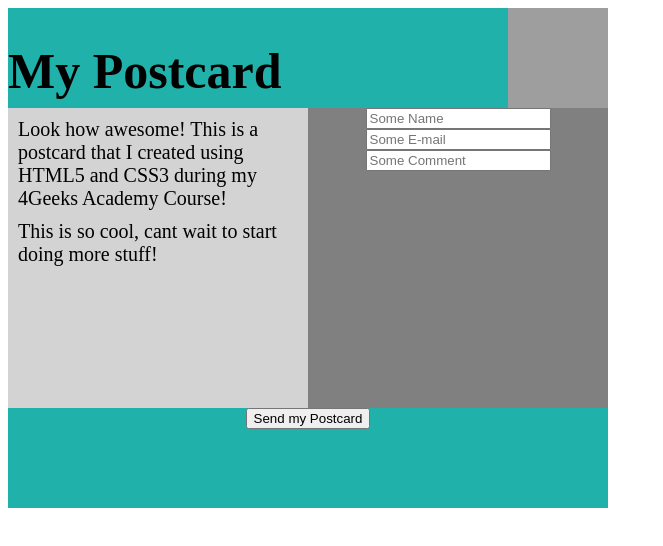
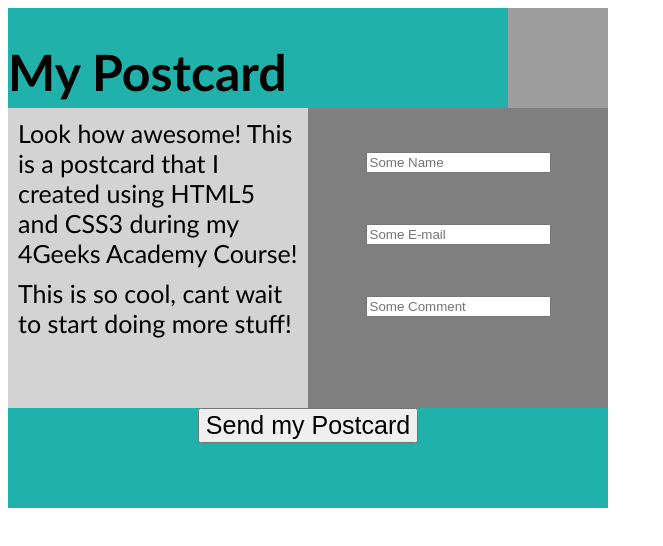
Before and after one commit to Steph123123/My-Postcard, a plain HTML site: page index.html in a window 1280 px wide. Shown: the whole page, without its empty margins (0-663 px from the left). Drawn offline with Linux system fonts and the light colour scheme; grey boxes are pictures that could not be loaded.

Commit message:
Add files via upload

```diff
--- a/index.html
+++ b/index.html
@@ -2,15 +2,18 @@
 <!DOCTYPE html>
 <html>
 <head>
-	<link rel="stylesheet" type="text/css" href="styles.css">
+
 	<meta charset="utf-8">
 	<title>My postcard</title>
+	<link rel="stylesheet" type="text/css" href="styles2.css">
+
+
 </head>
 <body>
 	<div class="postcard">
 		<div class="postcard-header">
 			<div>
-				<h1>My Postcard</h1>
+				<h1 class="font">My Postcard</h1>
 			</div>
 			<div>
 				<img src="https://encrypted-tbn0.gstatic.com/images?q=tbn:ANd9GcSbjtCDxSZxTjIHSsG_IlMH9_5g7OU66Fo76A&usqp=CAU">
--- /dev/null
+++ b/styles2.css
@@ -0,0 +1,55 @@
+
+.postcard{
+	background-color: gray;
+	width: 600px;
+	height: 400px;
+    font-family: 'Gill Sans', 'Gill Sans MT', Calibri, 'Trebuchet MS', sans-serif;
+
+}
+.postcard-header{
+	font-size: 25px;
+	background-color: lightseagreen;
+	display: flex;
+	width: 600px;
+	height: 100px;
+}
+.postcard-header img{
+	float: right;
+	width: 100px;
+	height: 100px;
+}
+.postcard-header h1{
+	width: 500px;
+	height: 100px;
+}
+.postcard-body{
+	width: 600px;
+	height: 300px;
+	display: flex;
+}
+.body-left{
+	font-size: 25px;
+	background-color: lightgray;
+	width: 300px;
+	height: 300px;
+}
+.body-right{
+	text-align: center;
+	background-color: gray;
+	width: 300px;
+	height: 300px;
+    font-size: 60px;
+}
+.postcard-footer {
+	width: 600px;
+	height: 100px;
+	background-color: lightseagreen;
+	text-align: center;
+}
+.body-left p{
+	background-color: lightgray;
+	margin: 10px;
+}
+button{
+    font-size: 25px;
+}
```
